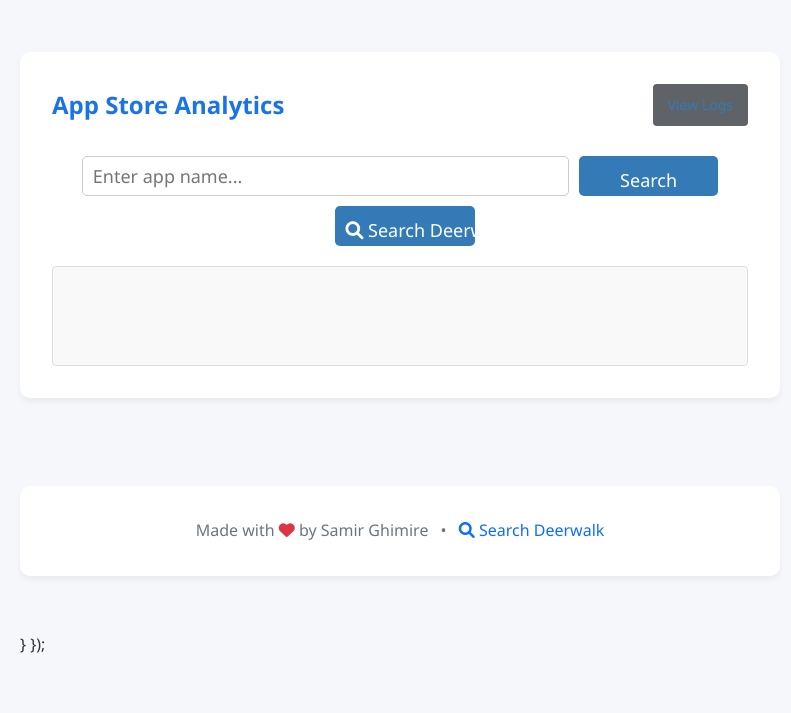
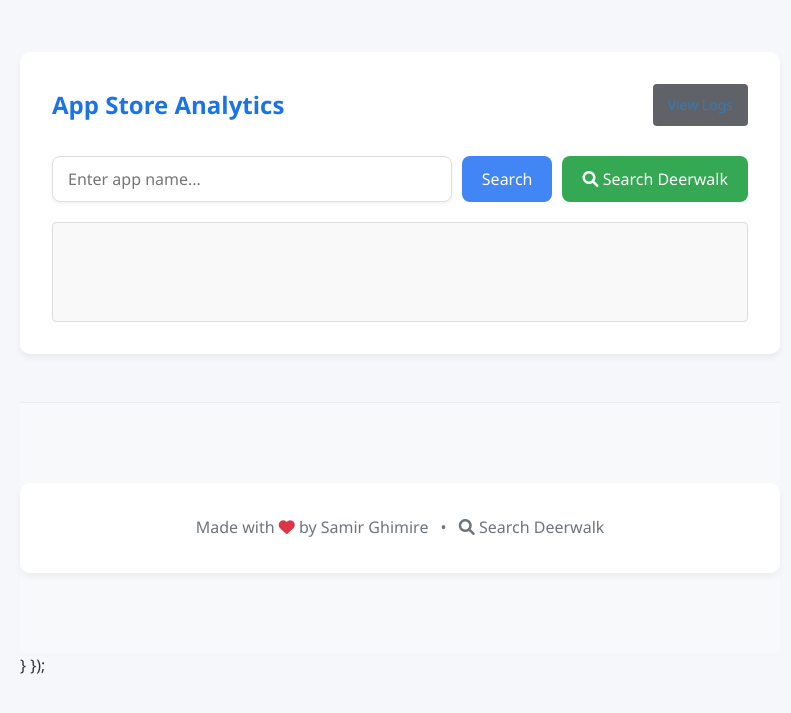
Before and after one commit to gajedi1/deerlog, a Flask app: page / in a window 1280 px wide. Shown: the top 713 px of the page, without its empty margins (0-791 px from the left). Run offline with Flask 3, Linux system fonts and the light colour scheme.

Commit message:
Update index.html

```diff
--- a/templates/index.html
+++ b/templates/index.html
@@ -84,34 +84,48 @@
 
         .search-container {
             display: flex;
-            flex-wrap: wrap;
+            flex-wrap: nowrap;
             justify-content: center;
+            align-items: center;
+            gap: 10px;
             margin-bottom: 20px;
+            width: 100%;
         }
 
         #searchInput {
-            width: 70%;
-            height: 40px;
-            padding: 10px;
-            font-size: 18px;
-            border: 1px solid #ccc;
-            border-radius: 5px;
+            flex: 1;
+            max-width: 500px;
+            height: 46px;
+            padding: 10px 15px;
+            font-size: 16px;
+            border: 1px solid #ddd;
+            border-radius: 8px;
+            box-shadow: 0 2px 4px rgba(0,0,0,0.05);
         }
 
         .search-button {
-            width: 20%;
-            height: 40px;
-            padding: 10px;
-            font-size: 18px;
+            height: 46px;
+            padding: 0 20px;
+            font-size: 16px;
             border: none;
-            border-radius: 5px;
-            background-color: #337ab7;
-            color: #fff;
+            border-radius: 8px;
+            background-color: #4285f4;
+            color: white;
             cursor: pointer;
+            white-space: nowrap;
+            transition: background-color 0.2s;
+        }
+
+        .search-button:hover {
+            background-color: #3367d6;
         }
 
         .deerwalk-button {
-            margin-left: 10px;
+            background-color: #34a853 !important;
+        }
+
+        .deerwalk-button:hover {
+            background-color: #2d8e47 !important;
         }
         .result {
             padding: 20px;
@@ -242,7 +256,7 @@
                                     ${hasRealInstalls ? `
                                     <div class="real-installs" title="Real Installs">
                                         <i class="fas fa-users"></i>
-                                        ${formatNumber(app.realInstalls)} active
+                                        ${formatNumber(app.realInstalls)} real installs
                                     </div>
                                     ` : ''}
                                 </div>
@@ -335,6 +349,7 @@
         <p>Searching the Play Store...</p>
     </div>
 
+    <div class="footer-container">
         <footer class="text-center text-muted py-4">
             <div class="container">
                 <p class="mb-0">
@@ -346,6 +361,26 @@
                 </p>
             </div>
         </footer>
+    </div>
+
+    <style>
+        .footer-container {
+            margin-top: 3rem;
+            padding: 1.5rem 0;
+            background-color: #f8f9fa;
+            border-top: 1px solid #e9ecef;
+        }
+
+        .footer-container a {
+            color: #6c757d;
+            transition: color 0.2s;
+        }
+
+        .footer-container a:hover {
+            color: #4285f4;
+            text-decoration: none;
+        }
+    </style>
 
     <script src="https://cdn.jsdelivr.net/npm/bootstrap@5.1.3/dist/js/bootstrap.bundle.min.js"></script>
 </body>
```
Lines whose indentation alone changed are shown as unchanged.
